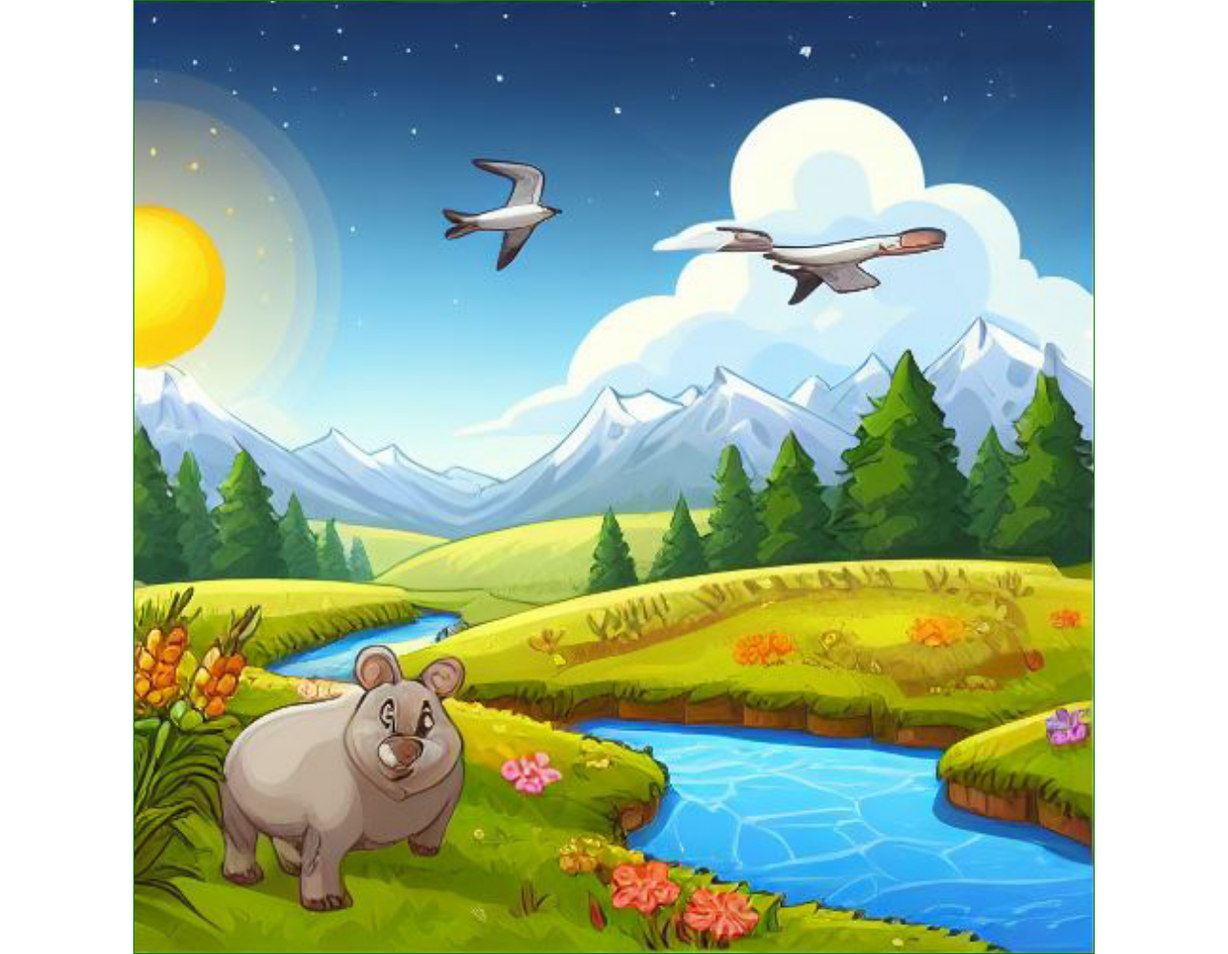
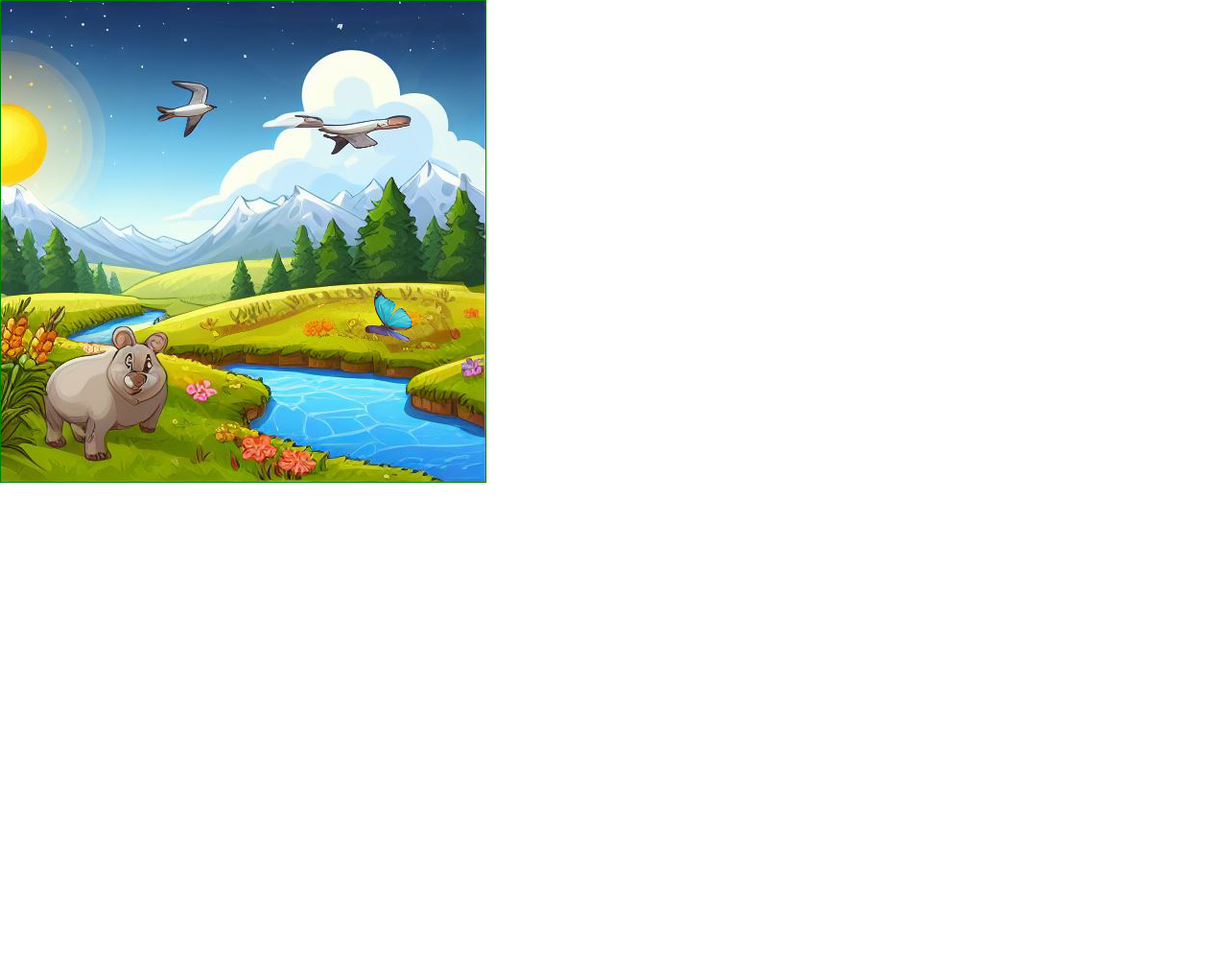
Before and after one commit to balkan23/season, a plain HTML site: page index.html in a window 1280 px wide. Shown: the whole page at 96% size. After the commit the page ends 800 px from the top, so only its background shows below. Drawn offline with Linux system fonts and the light colour scheme.

Commit message:
Add files via upload

```diff
--- a/index.html
+++ b/index.html
@@ -6,13 +6,17 @@
     <title>봄정취</title>
     <style>
         body {margin:0;}
-        #layout {max-width: 1000px; border:1px solid green; margin:auto;}
+        #layout {max-width: 1000px; border:1px solid green; margin:auto; position: absolute;}
         #layout img {width:100%; display: block;}
+        #layout img[alt="파란나비"] {position: absolute; width:10%; right:15%; top: 60%;}
     </style>
 </head>
 <body>
     <div id="layout">
-        <a href="summer.html"><img src="images/spring.jpg" alt="봄"></a>
+        <img src="images/spring.jpg" alt="봄"></a>
+        <a href="summer.html">
+            <img src="images/blue_fly.png" alt="파란나비">
+        </a>
     </div>
 </body>
 </html>
```
Also changed, not shown: winter.html (+1 -1 lines).
